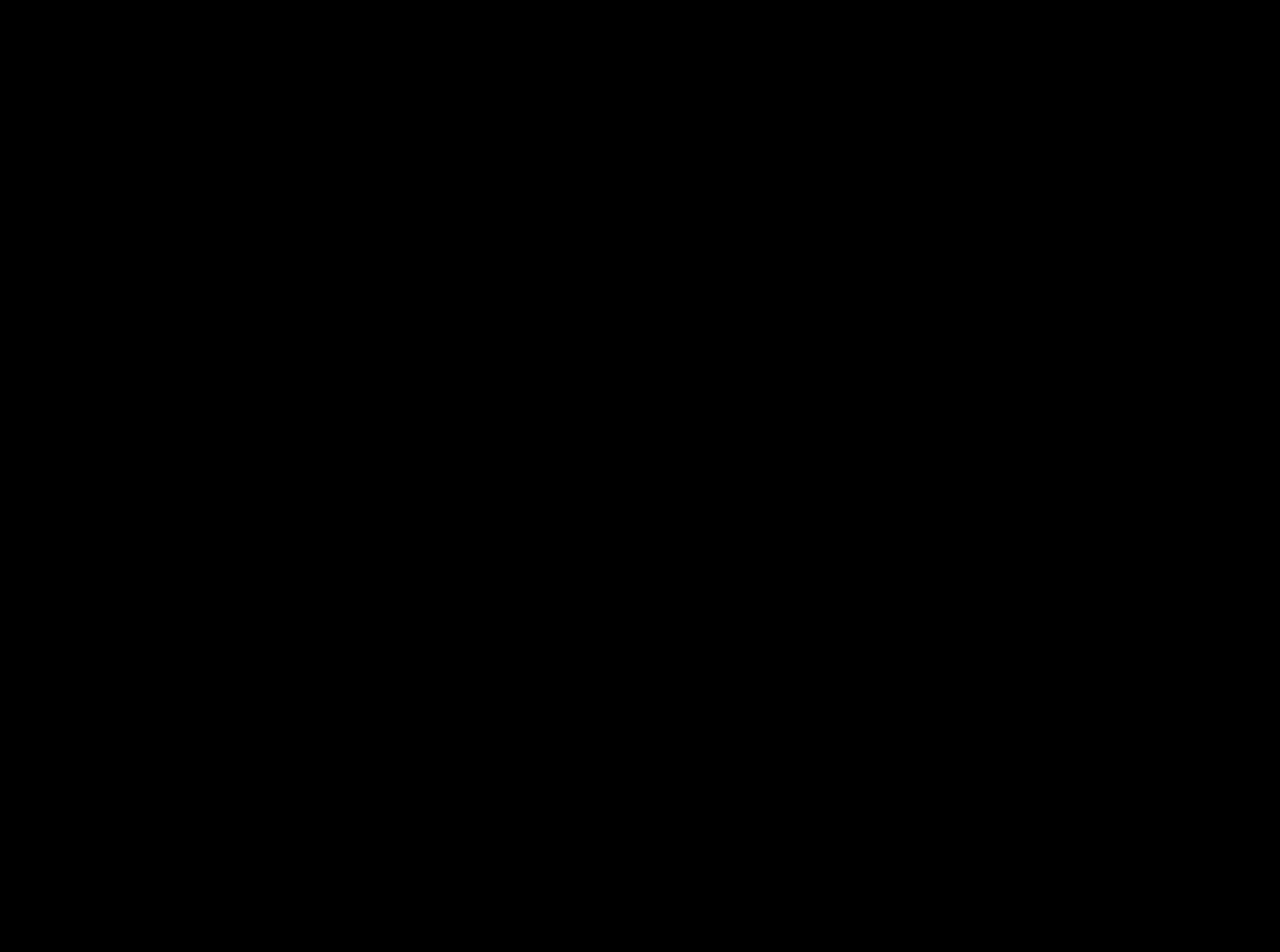
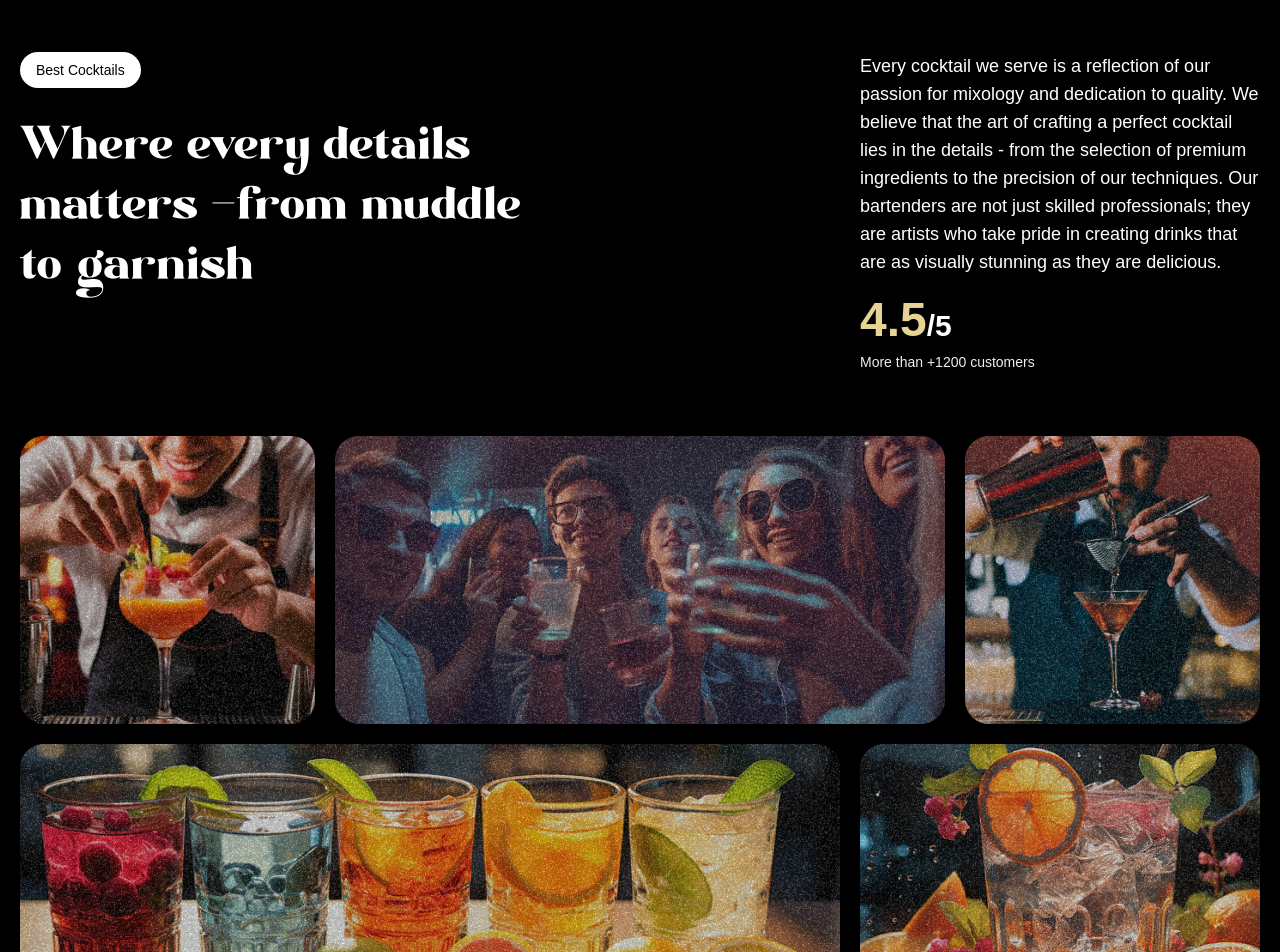
Before and after one commit to Masam-Abbas/GSAP-learning-mojito-website, a React (Vite) app: page / in a window 1280 px wide. Shown: the part 1660-2612 px from the top of the page. Before the commit the page ends 1600 px from the top, so only its background shows below. Built offline with nearby package versions, Linux system fonts and the light colour scheme; a web font is replaced by a local one.

Commit message:
Add About component with GSAP animations and content layout

```diff
--- a/src/App.jsx
+++ b/src/App.jsx
@@ -3,6 +3,7 @@
 import Navbar from "./components/Navbar.jsx";
 import Hero from "./components/Hero.jsx";
 import Cocktails from "./components/Cocktails.jsx";
+import About from "./components/About.jsx";
 
 gsap.registerPlugin(ScrollTrigger, SplitText);
 
@@ -12,6 +13,7 @@
       <Navbar />
       <Hero />
       <Cocktails />
+      <About />
     </main>
   );
 };
--- /dev/null
+++ b/src/components/About.jsx
@@ -0,0 +1,105 @@
+import gsap from "gsap";
+import { SplitText } from "gsap/all";
+import { useGSAP } from "@gsap/react";
+
+const About = () => {
+  useGSAP(() => {
+    const titleSplit = SplitText.create("#about h2", { type: "words" });
+
+    const scrollTimeLine = gsap.timeline({
+      scrollTrigger: {
+        trigger: "#about",
+        start: "top center",
+        // end: "bottom center",
+        // scrub: true,
+      },
+    });
+
+    scrollTimeLine
+      .from(titleSplit.words, {
+        opacity: 0,
+        duration: 1,
+        yPercent: 100,
+        stagger: 0.02,
+        ease: "expo.out",
+      })
+
+      .from(
+        ".top-grid div, .bottom-grid div",
+        {
+          opacity: 0,
+          duration: 1,
+          ease: "power1.inOut",
+          stagger: 0.04,
+        },
+        "-=0.5"
+      );
+  });
+  return (
+    <>
+      <div id="about" className="">
+        <div className="mb-16 md:px-0 px-5">
+          <div className="content">
+            <div className="md:col-span-8">
+              <p className="badge">Best Cocktails</p>
+              <h2 className="">
+                Where every details matters{" "}
+                <span className="text-white">-</span>
+                from muddle to garnish
+              </h2>
+            </div>
+
+            <div className="sub-content">
+              <p>
+                Every cocktail we serve is a reflection of our passion for
+                mixology and dedication to quality. We believe that the art of
+                crafting a perfect cocktail lies in the details - from the
+                selection of premium ingredients to the precision of our
+                techniques. Our bartenders are not just skilled professionals;
+                they are artists who take pride in creating drinks that are as
+                visually stunning as they are delicious.
+              </p>
+
+              <div>
+                <p className="md:text-3xl text-xl font-bold">
+                  <span>4.5</span>/5
+                </p>
+                <p className="text-sm text-white-100">
+                  More than +1200 customers
+                </p>
+              </div>
+            </div>
+          </div>
+        </div>
+
+        <div className="top-grid">
+          <div className="md:col-span-3">
+            <div className="noisy" />
+            <img src="/images/abt1.png" alt="grid-img-1" />
+          </div>
+          <div className="md:col-span-6">
+            <div className="noisy" />
+            <img src="/images/abt2.png" alt="grid-img-2" />
+          </div>
+          <div className="md:col-span-3">
+            <div className="noisy" />
+            <img src="/images/abt5.png" alt="grid-img" />
+          </div>
+        </div>
+
+        <div className="bottom-grid">
+          <div className="md:col-span-8">
+            <div className="noisy" />
+            <img src="/images/abt3.png" alt="grid-img" />
+          </div>
+          <div className="md:col-span-4">
+            <div className="noisy" />
+            <img src="/images/abt4.png" alt="grid-img" />
+          </div>
+        </div>
+      </div>
+    </>
+  );
+};
+
+export default About;
```
